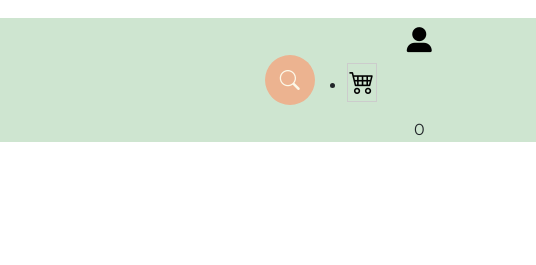
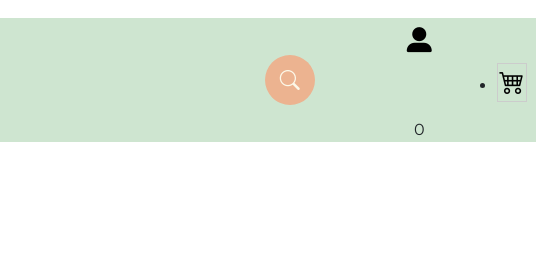
Before and after one commit to GuardianesdelaProgramacion/LosGuardianesdelaProgramacion, a plain HTML site: page html/Carrito.html in a window 1280 px wide. Shown: the top 265 px of the page, 744-1280 px from the left. Drawn offline with nearby package versions, Linux system fonts and the light colour scheme.

Commit message:
Fix: minicarrito

```diff
--- a/css/Styles_Carrito.css
+++ b/css/Styles_Carrito.css
@@ -112,6 +112,7 @@ table > tbody:empty:before {
     position: relative;
     border: 1px solid #ccc;
     width: 30px;
+    left: 150px;
 }
 
 .submenu #carrito {
--- a/html/Carrito.html
+++ b/html/Carrito.html
@@ -70,7 +70,7 @@
 
           <ul>
             <li class="submenu">
-              <i class="icono2 bi bi-cart4" id="img-carrito" width="5px" style="color: black;"></i>
+              <a class="icono2 bi bi-cart4" href="Carrito.html" id="img-carrito" width="5px" style="color: black;"></a>
               <div id="carrito">
                 <table class="tablemini">
                   <thead>
@@ -91,6 +91,7 @@
               </div>
             </li>
           </ul>
+
           <span id="data3">0</span>
         </div>
       </div>
```
